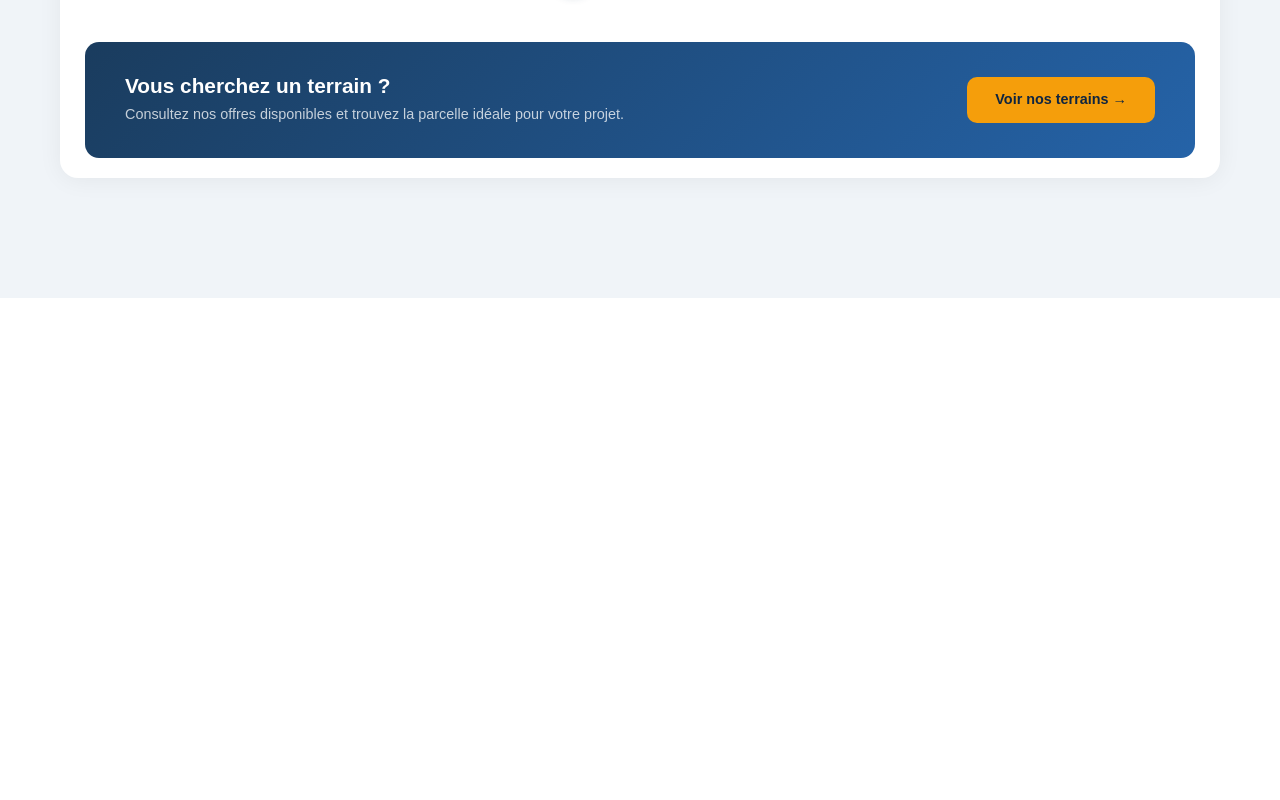
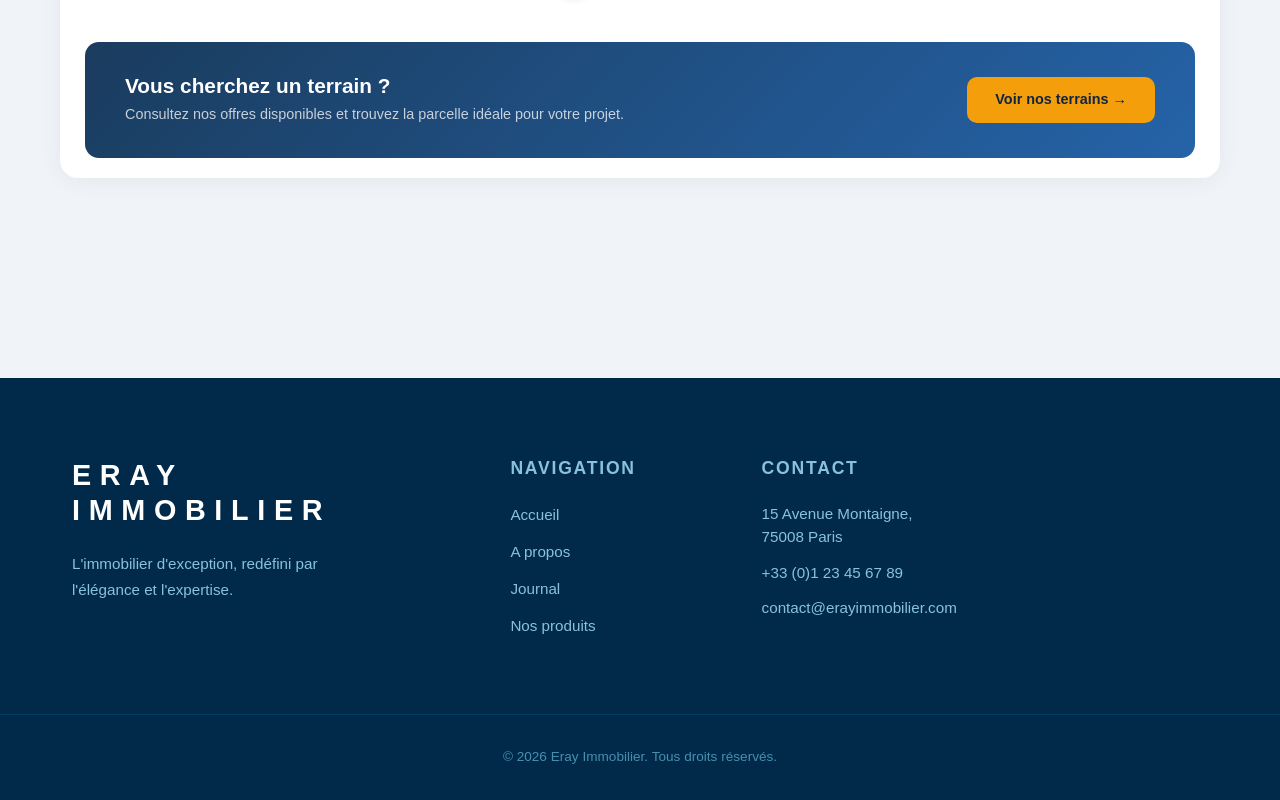
Before and after one commit to Jessica-Mitia/Eray-immobilier, a React (Vite) app: page / in a window 1280 px wide. Shown: the part 2011-2811 px from the top of the page. Before the commit the page ends 2309 px from the top, so only its background shows below. Built offline with nearby package versions, Linux system fonts and the light colour scheme.

Commit message:
add the footer section

```diff
--- a/src/App.jsx
+++ b/src/App.jsx
@@ -1,11 +1,13 @@
 import React from 'react'
 import './App.css'
 import BlogPage from './BlogPage'
+import { Footer } from './components/layout/Footer'
 
 function App() {
   return (
     <div className="App">
       <BlogPage />
+      <Footer />
     </div>
   )
 }
--- /dev/null
+++ b/src/components/layout/Footer.css
@@ -0,0 +1,83 @@
+.footer {
+  background-color: var(--blue-900);
+  color: #fff;
+  padding: 5rem 0 2rem;
+  margin-top: 5rem;
+}
+
+.footer-content {
+  display: grid;
+  grid-template-columns: 2fr 1fr 1fr 1fr;
+  gap: 4rem;
+  margin-bottom: 4rem;
+}
+
+.footer-section h4 {
+  color: var(--blue-100);
+  margin-bottom: 1.5rem;
+  font-size: 1.1rem;
+  text-transform: uppercase;
+  letter-spacing: 0.1em;
+}
+
+.footer-logo {
+  color: #fff;
+  font-size: 1.8rem;
+  letter-spacing: 0.3em;
+  margin-bottom: 1.5rem;
+}
+
+.footer-description {
+  color: var(--blue-100);
+  max-width: 300px;
+  line-height: 1.7;
+}
+
+.footer-section ul li {
+  margin-bottom: 0.8rem;
+}
+
+.footer-section ul li a {
+  color: var(--blue-100);
+  font-size: 0.95rem;
+  transition: color 0.3s ease;
+}
+
+.footer-section ul li a:hover {
+  color: #fff;
+}
+
+.footer-section p {
+  color: var(--blue-100);
+  font-size: 0.95rem;
+  margin-bottom: 0.8rem;
+}
+
+.footer-bottom {
+  border-top: 1px solid var(--blue-800);
+  padding-top: 2rem;
+  text-align: center;
+}
+
+.footer-bottom p {
+  color: var(--blue-300);
+  font-size: 0.85rem;
+}
+
+@media (max-width: 992px) {
+  .footer-content {
+    grid-template-columns: 1fr 1fr;
+    gap: 3rem;
+  }
+}
+
+@media (max-width: 576px) {
+  .footer-content {
+    grid-template-columns: 1fr;
+    gap: 2.5rem;
+  }
+
+  .footer {
+    padding: 3rem 0 1.5rem;
+  }
+}
--- /dev/null
+++ b/src/components/layout/Footer.jsx
@@ -0,0 +1,41 @@
+import React from 'react';
+import './Footer.css';
+
+export const Footer = () => {
+  return (
+    <footer className="footer">
+      <div className="container footer-content">
+        <div className="footer-section">
+          <h3 className="footer-logo">ERAY IMMOBILIER</h3>
+          <p className="footer-description">
+            L'immobilier d'exception, redéfini par l'élégance et l'expertise.
+          </p>
+        </div>
+
+        <div className="footer-section">
+          <h4>Navigation</h4>
+          <ul>
+            <li><a href="/">Accueil</a></li>
+            <li><a href="/about">A propos</a></li>
+            <li><a href="/blog">Journal</a></li>
+            <li><a href="/contact">Nos produits</a></li>
+          </ul>
+        </div>
+
+
+        <div className="footer-section">
+          <h4>Contact</h4>
+          <p>15 Avenue Montaigne, 75008 Paris</p>
+          <p>+33 (0)1 23 45 67 89</p>
+          <p>contact@erayimmobilier.com</p>
+        </div>
+      </div>
+
+      <div className="footer-bottom">
+        <div className="container">
+          <p>&copy; 2026 Eray Immobilier. Tous droits réservés.</p>
+        </div>
+      </div>
+    </footer>
+  );
+};
```
